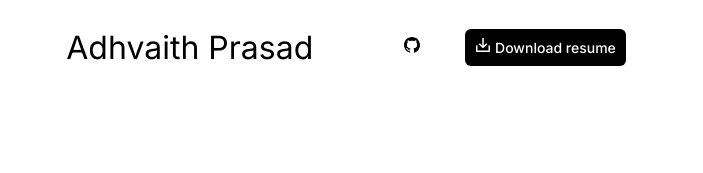
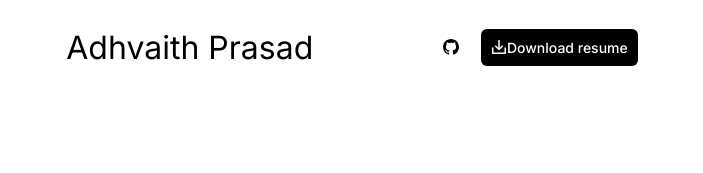
Before and after one commit to adhvaithprasad/adhvaithprasad.github.io, a plain HTML site: page index.html in a window 1280 px wide. Shown: the top 173 px of the page, without its empty margins (288-991 px from the left). Drawn offline with Linux system fonts and the light colour scheme.

Commit message:
chamged style

```diff
--- a/style.css
+++ b/style.css
@@ -48,20 +48,24 @@ nav {
 
 ul {
     display: flex;
-    justify-content: space-around;
+    justify-content: flex-end;
     margin: 0;
     list-style: none;
     padding: 0;
     width: 100%;
 }
-a{
+header a{
     text-decoration: none;
     color: black;
     font-weight: 600;
     padding: 10px;
+    display: flex;
     cursor: pointer;
+    align-items: center;
+    justify-content: center;
+
 }
-a:hover {
+header a:hover {
     background-color: #f0f0f0;
     border-radius: 5px;
 }
```
